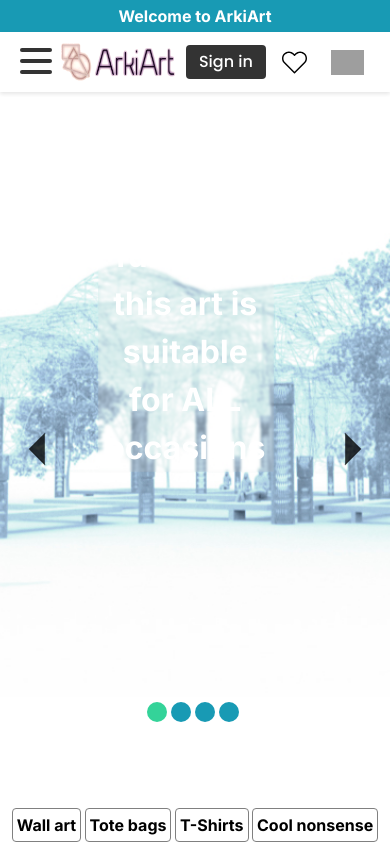
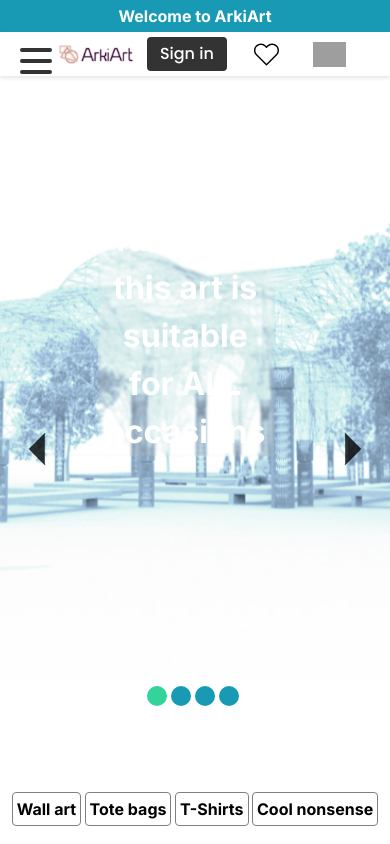
Before and after one commit to Alexander-Gabor/ArkiArt-frontend, a React (Create React App) app: page / in a window 390 px wide. Shown: the top 844 px of the page. Built offline with nearby package versions, Linux system fonts and the light colour scheme; grey boxes are pictures that could not be loaded.

Commit message:
LogoContainer size adjusted for mobile

```diff
--- a/src/components/Navbar/Navbar.jsx
+++ b/src/components/Navbar/Navbar.jsx
@@ -76,12 +76,14 @@ const ButtonsContainer = styled.div`
 `;
 
 const LogoContainer = styled.img`
-  height: 50px;
+  height: 25px;
   width: 100%;
   padding-left: 50px;
 
   @media (min-width: 768px) {
     padding: 0px;
+    height: 50px;
+    width: 100%;
   }
 `
 
```
